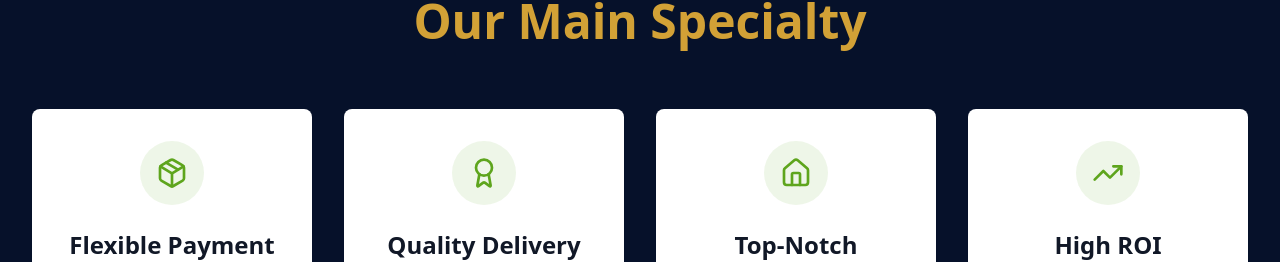
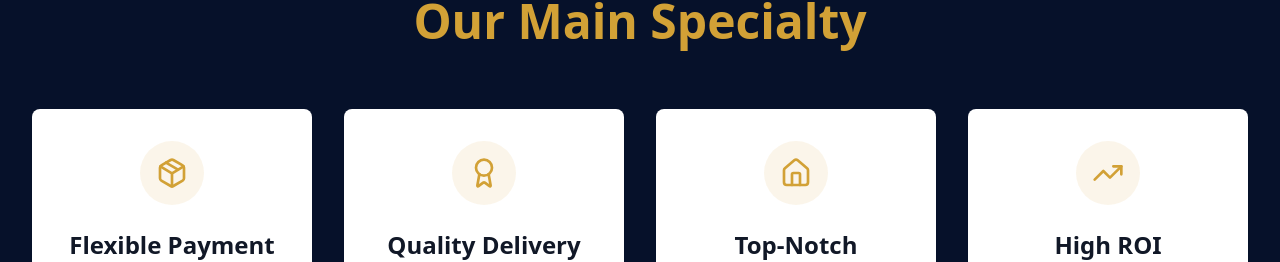
Before and after one commit to wonderfulguru1/ui-blueprint-duplicator, a React (Vite) app: page / in a window 1280 px wide. Shown: the part 1963-2225 px from the top of the page. Built offline with nearby package versions, Linux system fonts and the light colour scheme.

Commit message:
Change icon color
Changed the icon color to #D2A136 in the CategoriesSection.

```diff
--- a/src/components/CategoriesSection.tsx
+++ b/src/components/CategoriesSection.tsx
@@ -18,8 +18,8 @@ export const CategoriesSection: React.FC = () => {
         <div className="grid grid-cols-1 md:grid-cols-2 lg:grid-cols-4 gap-8">
           {/* Flexible Payment Plan */}
           <div className="bg-white rounded-lg p-8 text-center shadow-sm hover:shadow-md transition-shadow">
-            <div className="w-16 h-16 mx-auto mb-6 bg-[#5EA51D]/10 rounded-full flex items-center justify-center">
-              <Package className="w-8 h-8 text-[#5EA51D]" />
+            <div className="w-16 h-16 mx-auto mb-6 bg-[#D2A136]/10 rounded-full flex items-center justify-center">
+              <Package className="w-8 h-8" style={{ color: '#D2A136' }} />
             </div>
             <h3 className="text-xl lg:text-2xl font-bold text-gray-900 mb-4">
               Flexible Payment Plan
@@ -33,8 +33,8 @@ export const CategoriesSection: React.FC = () => {
 
           {/* Quality Delivery */}
           <div className="bg-white rounded-lg p-8 text-center shadow-sm hover:shadow-md transition-shadow">
-            <div className="w-16 h-16 mx-auto mb-6 bg-[#5EA51D]/10 rounded-full flex items-center justify-center">
-              <Award className="w-8 h-8 text-[#5EA51D]" />
+            <div className="w-16 h-16 mx-auto mb-6 bg-[#D2A136]/10 rounded-full flex items-center justify-center">
+              <Award className="w-8 h-8" style={{ color: '#D2A136' }} />
             </div>
             <h3 className="text-xl lg:text-2xl font-bold text-gray-900 mb-4">
               Quality Delivery
@@ -48,8 +48,8 @@ export const CategoriesSection: React.FC = () => {
 
           {/* Top-Notch Amenities */}
           <div className="bg-white rounded-lg p-8 text-center shadow-sm hover:shadow-md transition-shadow">
-            <div className="w-16 h-16 mx-auto mb-6 bg-[#5EA51D]/10 rounded-full flex items-center justify-center">
-              <Home className="w-8 h-8 text-[#5EA51D]" />
+            <div className="w-16 h-16 mx-auto mb-6 bg-[#D2A136]/10 rounded-full flex items-center justify-center">
+              <Home className="w-8 h-8" style={{ color: '#D2A136' }} />
             </div>
             <h3 className="text-xl lg:text-2xl font-bold text-gray-900 mb-4">
               Top-Notch Amenities
@@ -63,8 +63,8 @@ export const CategoriesSection: React.FC = () => {
 
           {/* High ROI */}
           <div className="bg-white rounded-lg p-8 text-center shadow-sm hover:shadow-md transition-shadow">
-            <div className="w-16 h-16 mx-auto mb-6 bg-[#5EA51D]/10 rounded-full flex items-center justify-center">
-              <TrendingUp className="w-8 h-8 text-[#5EA51D]" />
+            <div className="w-16 h-16 mx-auto mb-6 bg-[#D2A136]/10 rounded-full flex items-center justify-center">
+              <TrendingUp className="w-8 h-8" style={{ color: '#D2A136' }} />
             </div>
             <h3 className="text-xl lg:text-2xl font-bold text-gray-900 mb-4">
               High ROI
```
